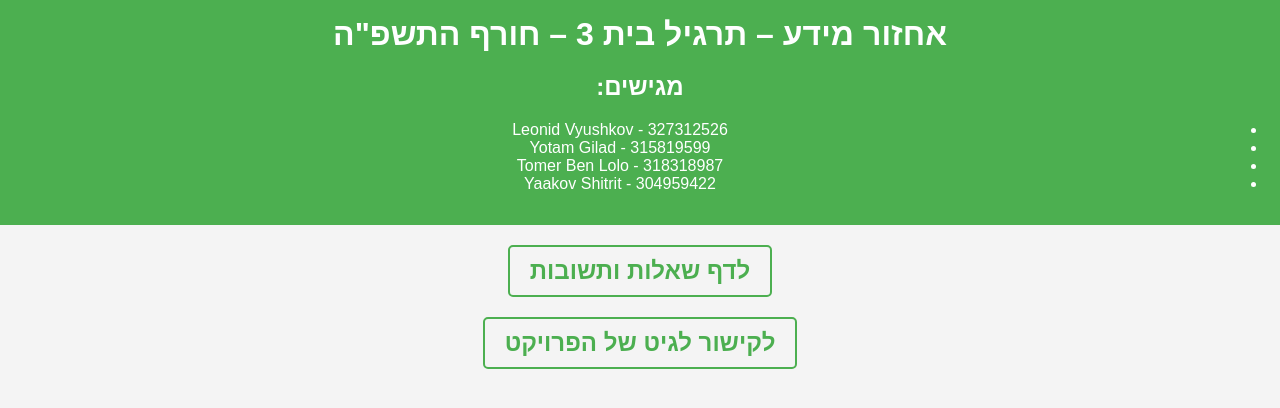
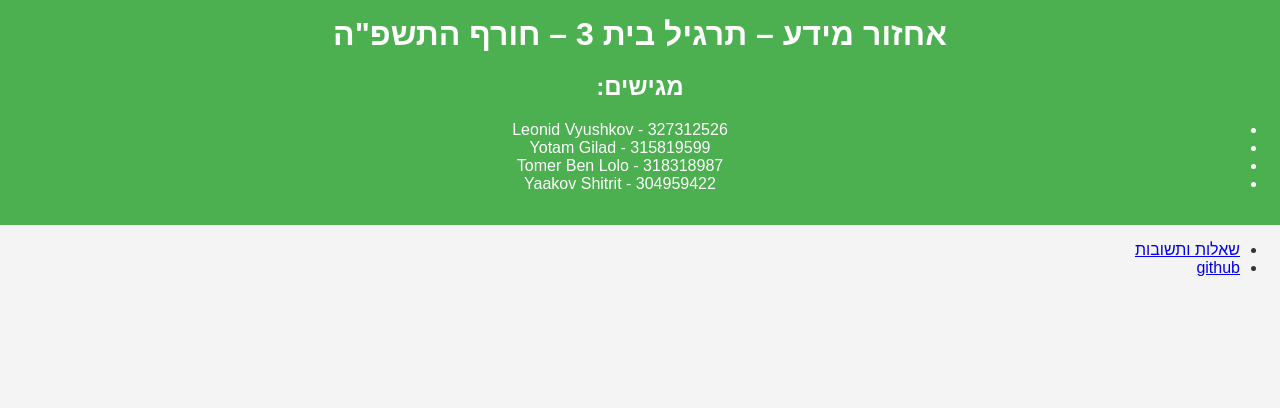
Before and after one commit to yaakovsh8/HW3, a plain HTML site: page templates/index.html in a window 1280 px wide. Drawn offline with Linux system fonts and the light colour scheme.

Commit message:
Add files via upload

```diff
--- a/templates/index.html
+++ b/templates/index.html
@@ -5,38 +5,10 @@
     <meta name="viewport" content="width=device-width, initial-scale=1.0">
     <title>אחזור מידע – תרגיל בית 3</title>
     <link rel="stylesheet" href="/static/style.css">
-    <style>
-        nav ul {
-            list-style-type: none;
-            padding: 0;
-            text-align: center;
-        }
-
-        nav ul li {
-            margin: 20px 0;
-        }
-
-        nav ul li a {
-            text-decoration: none;
-            font-size: 1.5em;
-            color: #4CAF50;
-            font-weight: bold;
-            border: 2px solid #4CAF50;
-            padding: 10px 20px;
-            border-radius: 5px;
-            display: inline-block;
-            transition: background-color 0.3s, color 0.3s;
-        }
-
-        nav ul li a:hover {
-            background-color: #4CAF50;
-            color: white;
-        }
-    </style>
 </head>
 <body>
     <header>
-        <h1>אחזור מידע – תרגיל בית 3 – חורף התשפ"ה</h1>
+        <h1>אחזור מידע – תרגיל בית 3 – חורף התשפ&quot;ה</h1>
         <h2>מגישים:</h2>
         <ul>
             <li>Leonid Vyushkov - 327312526</li>
@@ -48,8 +20,8 @@
     <main>
         <nav>
             <ul>
-                <li><a href="/questions">לדף שאלות ותשובות</a></li>
-                <li><a href="https://github.com/yaakovsh8/HW3" target="_blank">לקישור לגיט של הפרויקט</a></li>
+                <li><a href="/">שאלות ותשובות</a></li>
+                <li><a href="https://github.com/yaakovsh8/HW3" target="_blank">github</a></li>
             </ul>
         </nav>
     </main>
```
Also changed, not shown: templates/questions.html (+9 -5 lines).
